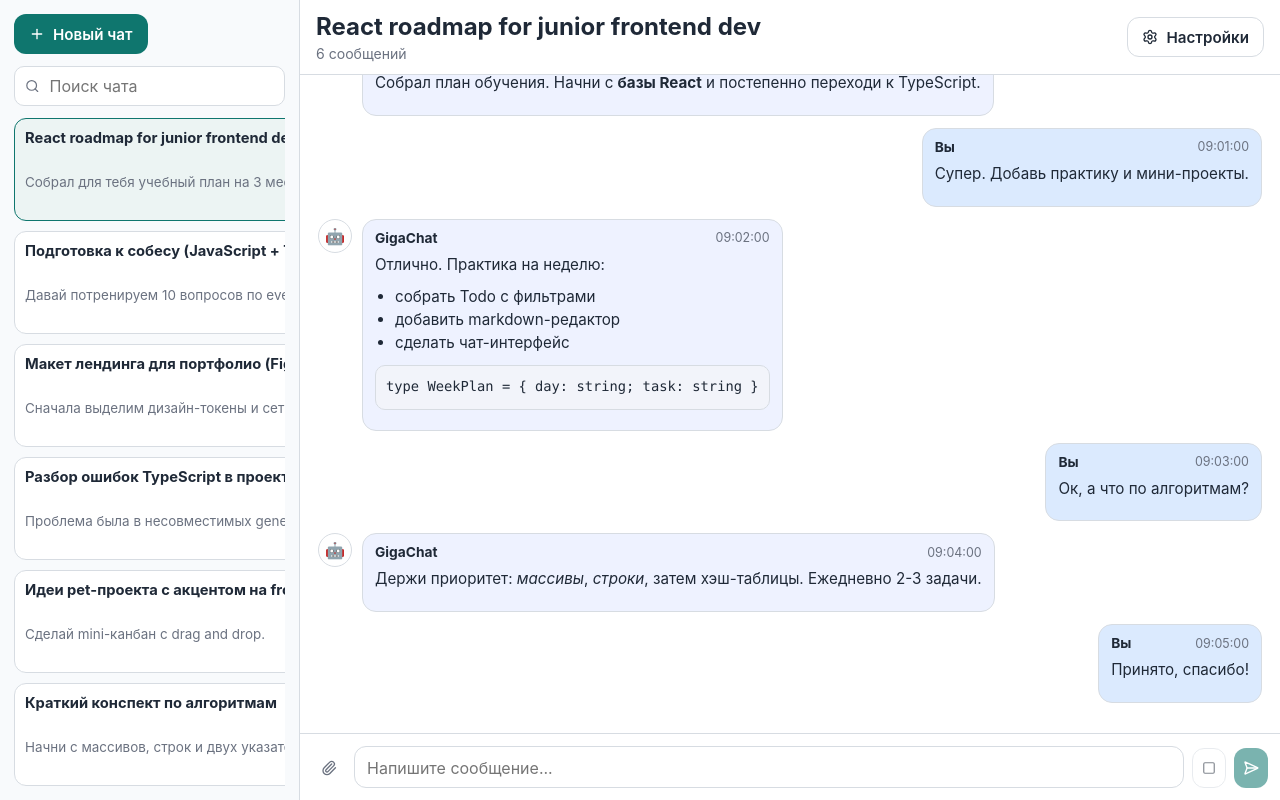
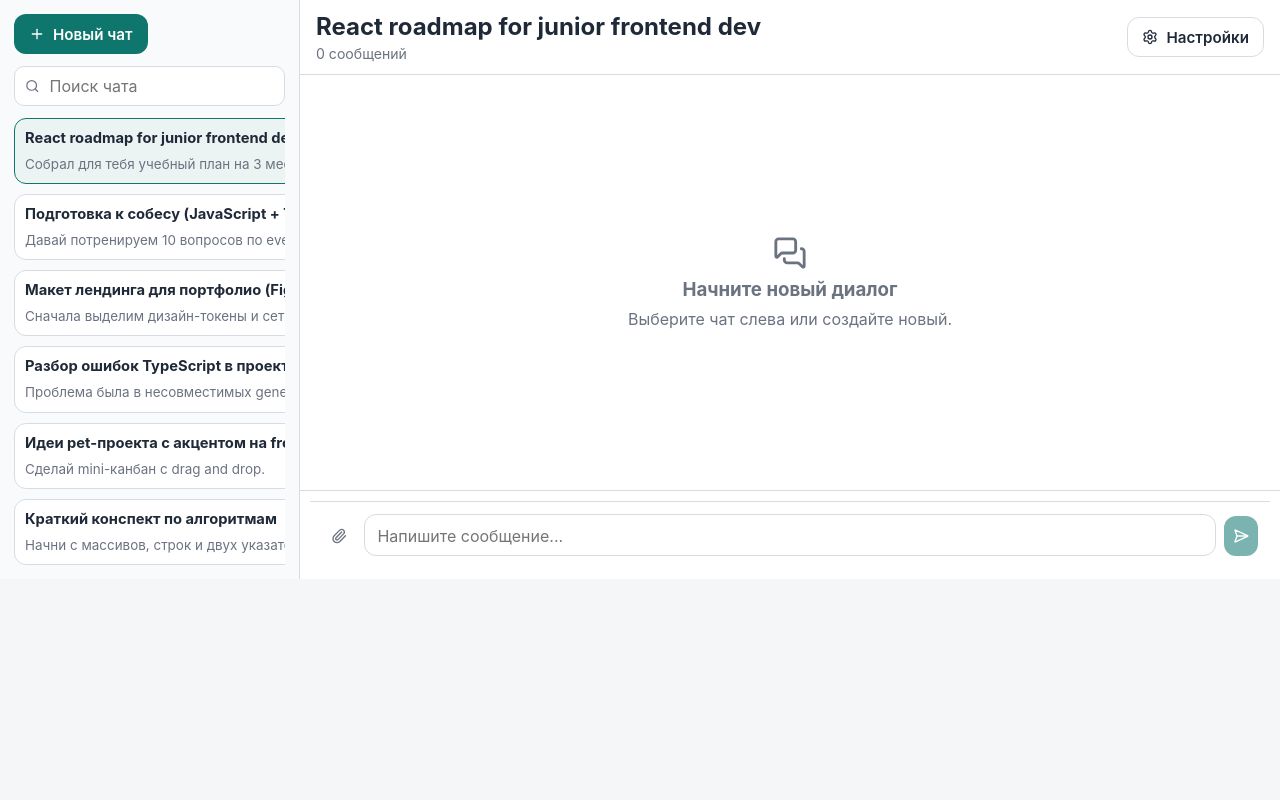
Before and after one commit to AsyncAssassin/gigachat-ui, a React app: page / in a window 1280 px wide. Both pictures are taken after typing "Sample123" into the empty fields and a click on the button "Войти". Built offline with nearby package versions, Linux system fonts and the light colour scheme; the HTML template or start-up script is replaced by a standard one.

Commit message:
feat: homework 4 self-check chat state hooks

```diff
--- a/src/App.tsx
+++ b/src/App.tsx
@@ -3,24 +3,17 @@ import { AuthForm } from './components/auth/AuthForm'
 import { AppLayout } from './components/layout/AppLayout'
 import { SettingsPanel } from './components/settings/SettingsPanel'
 import { mockChats } from './mocks/chats'
-import { mockMessages } from './mocks/messages'
 import { defaultSettings } from './mocks/settings'
-import type { Chat, Message } from './types/chat'
+import type { Chat } from './types/chat'
 import type { ThemeMode } from './types/common'
 import type { ChatSettings } from './types/settings'
-
-function createAssistantReply(prompt: string): string {
-  return `Понял запрос: **${prompt.slice(0, 80)}**\n\nВот быстрый ответ:\n- я учёл контекст чата\n- сформировал короткий план\n- могу продолжить подробнее по пунктам`;
-}
 
 export default function App() {
   const [isAuthenticated, setIsAuthenticated] = useState(false)
   const [chats, setChats] = useState<Chat[]>(mockChats)
-  const [messages, setMessages] = useState<Message[]>(mockMessages)
   const [activeChatId, setActiveChatId] = useState<string | null>(mockChats[0]?.id ?? null)
   const [isSidebarOpen, setIsSidebarOpen] = useState(false)
   const [isSettingsOpen, setIsSettingsOpen] = useState(false)
-  const [isTyping, setIsTyping] = useState(false)
   const [settings, setSettings] = useState<ChatSettings>(defaultSettings)
   const [theme, setTheme] = useState<ThemeMode>(defaultSettings.theme)
 
@@ -52,11 +45,6 @@ export default function App() {
     [chats, activeChatId],
   )
 
-  const activeMessages = useMemo(
-    () => messages.filter((message) => message.chatId === activeChatId),
-    [messages, activeChatId],
-  )
-
   const handleLogin = () => {
     setIsAuthenticated(true)
   }
@@ -76,13 +64,15 @@ export default function App() {
   }
 
   const handleDeleteChat = (chatId: string) => {
-    setChats((prev) => prev.filter((chat) => chat.id !== chatId))
-    setMessages((prev) => prev.filter((message) => message.chatId !== chatId))
+    setChats((prev) => {
+      const nextChats = prev.filter((chat) => chat.id !== chatId)
 
-    if (activeChatId === chatId) {
-      const nextChat = chats.find((chat) => chat.id !== chatId)
-      setActiveChatId(nextChat?.id ?? null)
-    }
+      if (activeChatId === chatId) {
+        setActiveChatId(nextChats[0]?.id ?? null)
+      }
+
+      return nextChats
+    })
   }
 
   const handleEditChat = (chatId: string) => {
@@ -93,57 +83,18 @@ export default function App() {
     )
   }
 
-  const handleSendMessage = (text: string) => {
-    if (!activeChatId) return
-
-    const userMessage: Message = {
-      id: `msg-${crypto.randomUUID()}`,
-      chatId: activeChatId,
-      role: 'user',
-      senderName: 'Вы',
-      content: text,
-      createdAt: new Date().toISOString(),
-    }
-
-    setMessages((prev) => [...prev, userMessage])
+  const handleChatPreviewChange = (chatId: string, lastMessage: string, timestamp: string) => {
     setChats((prev) =>
       prev.map((chat) =>
-        chat.id === activeChatId
+        chat.id === chatId
           ? {
               ...chat,
-              lastMessage: text,
-              lastMessageAt: new Date().toISOString(),
+              lastMessage,
+              lastMessageAt: timestamp,
             }
           : chat,
       ),
     )
-
-    setIsTyping(true)
-    window.setTimeout(() => {
-      const answer = createAssistantReply(text)
-      const assistantMessage: Message = {
-        id: `msg-${crypto.randomUUID()}`,
-        chatId: activeChatId,
-        role: 'assistant',
-        senderName: 'GigaChat',
-        content: answer,
-        createdAt: new Date().toISOString(),
-      }
-
-      setMessages((prev) => [...prev, assistantMessage])
-      setChats((prev) =>
-        prev.map((chat) =>
-          chat.id === activeChatId
-            ? {
-                ...chat,
-                lastMessage: answer,
-                lastMessageAt: new Date().toISOString(),
-              }
-            : chat,
-        ),
-      )
-      setIsTyping(false)
-    }, 900)
   }
 
   const handleSaveSettings = (nextSettings: ChatSettings) => {
@@ -168,8 +119,6 @@ export default function App() {
         chats={chats}
         activeChatId={activeChatId}
         activeChat={activeChat}
-        messages={activeMessages}
-        isTyping={isTyping}
         isSidebarOpen={isSidebarOpen}
         onOpenSidebar={() => setIsSidebarOpen(true)}
         onCloseSidebar={() => setIsSidebarOpen(false)}
@@ -180,8 +129,8 @@ export default function App() {
         onCreateChat={handleCreateChat}
         onDeleteChat={handleDeleteChat}
         onEditChat={handleEditChat}
-        onSendMessage={handleSendMessage}
         onOpenSettings={() => setIsSettingsOpen(true)}
+        onChatPreviewChange={handleChatPreviewChange}
       />
       {isSettingsOpen ? (
         <SettingsPanel
--- a/src/components/chat/ChatWindow.module.css
+++ b/src/components/chat/ChatWindow.module.css
@@ -37,6 +37,14 @@
   overflow: hidden;
 }
 
+.footer {
+  display: grid;
+  gap: 0.65rem;
+  padding: 0.65rem;
+  border-top: 1px solid var(--color-border);
+  background: var(--color-surface);
+}
+
 @media (max-width: 767px) {
   .header {
     padding: 10px 12px;
--- a/src/components/chat/ChatWindow.tsx
+++ b/src/components/chat/ChatWindow.tsx
@@ -1,5 +1,7 @@
+import { useEffect, useRef, useState } from 'react'
 import { Settings } from 'lucide-react'
-import type { Chat, Message as MessageType } from '../../types/chat'
+import type { Chat } from '../../types/chat'
+import type { Message } from '../../types/message'
 import { Button } from '../ui/Button'
 import { EmptyState } from './EmptyState'
 import { InputArea } from './InputArea'
@@ -8,19 +10,72 @@ import styles from './ChatWindow.module.css'
 
 interface ChatWindowProps {
   chat: Chat | null
-  messages: MessageType[]
-  isTyping: boolean
   onOpenSettings: () => void
-  onSendMessage: (text: string) => void
+  onChatPreviewChange?: (chatId: string, lastMessage: string, timestamp: string) => void
 }
 
-export function ChatWindow({
-  chat,
-  messages,
-  isTyping,
-  onOpenSettings,
-  onSendMessage,
-}: ChatWindowProps) {
+function generateId(): string {
+  if (typeof crypto !== 'undefined' && typeof crypto.randomUUID === 'function') {
+    return crypto.randomUUID()
+  }
+
+  return `${Date.now()}-${Math.random().toString(36).slice(2, 10)}`
+}
+
+function createAssistantReply(prompt: string): string {
+  return [
+    `Принял: "${prompt.slice(0, 80)}"`,
+    'Сделал быстрый ответ в учебном режиме.',
+    'Если нужно, могу продолжить подробнее по пунктам.',
+  ].join('\n')
+}
+
+export function ChatWindow({ chat, onOpenSettings, onChatPreviewChange }: ChatWindowProps) {
+  const [messages, setMessages] = useState<Message[]>([])
+  const [isLoading, setIsLoading] = useState(false)
+  const timeoutRef = useRef<ReturnType<typeof setTimeout> | null>(null)
+
+  useEffect(() => {
+    return () => {
+      if (timeoutRef.current) {
+        clearTimeout(timeoutRef.current)
+      }
+    }
+  }, [])
+
+  const handleSendMessage = (text: string) => {
+    if (!chat || isLoading) {
+      return
+    }
+
+    const userMessage: Message = {
+      id: generateId(),
+      role: 'user',
+      content: text,
+      timestamp: new Date().toISOString(),
+    }
+
+    setMessages((prev) => [...prev, userMessage])
+    onChatPreviewChange?.(chat.id, userMessage.content, userMessage.timestamp)
+    setIsLoading(true)
+
+    const delayMs = 1000 + Math.floor(Math.random() * 1000)
+
+    timeoutRef.current = setTimeout(() => {
+      const assistantMessage: Message = {
+        id: generateId(),
+        role: 'assistant',
+        content: createAssistantReply(text),
+        timestamp: new Date().toISOString(),
+      }
+
+      setMessages((prev) => [...prev, assistantMessage])
+      onChatPreviewChange?.(chat.id, assistantMessage.content, assistantMessage.timestamp)
+      setIsLoading(false)
+      timeoutRef.current = null
+    }, delayMs)
+  }
+
   return (
     <section className={styles.window}>
       <header className={styles.header}>
@@ -41,7 +96,7 @@ export function ChatWindow({
       <div className={styles.body}>
         {chat ? (
           messages.length > 0 ? (
-            <MessageList messages={messages} isTyping={isTyping} />
+            <MessageList messages={messages} isTyping={isLoading} />
           ) : (
             <EmptyState />
           )
@@ -50,7 +105,9 @@ export function ChatWindow({
         )}
       </div>
 
-      <InputArea disabled={!chat} onSend={onSendMessage} onStop={() => undefined} />
+      <div className={styles.footer}>
+        <InputArea disabled={!chat} isLoading={isLoading} onSend={handleSendMessage} />
+      </div>
     </section>
   )
 }
--- a/src/components/chat/InputArea.module.css
+++ b/src/components/chat/InputArea.module.css
@@ -3,7 +3,7 @@
   padding: 12px;
   display: grid;
   gap: 8px;
-  grid-template-columns: auto 1fr auto auto;
+  grid-template-columns: auto 1fr auto;
   align-items: end;
   background: var(--color-surface);
 }
@@ -20,10 +20,10 @@
 
 @media (max-width: 767px) {
   .area {
-    grid-template-columns: auto 1fr auto;
+    grid-template-columns: 1fr auto;
   }
 
-  .area > :nth-child(3) {
+  .area > :first-child {
     display: none;
   }
 }
--- a/src/components/chat/InputArea.tsx
+++ b/src/components/chat/InputArea.tsx
@@ -1,16 +1,16 @@
 import { useEffect, useRef, useState } from 'react'
-import { Paperclip, SendHorizontal, Square } from 'lucide-react'
+import { Paperclip, SendHorizontal } from 'lucide-react'
 import { autoSizeTextarea } from '../../utils/textareaAutoSize'
 import { Button } from '../ui/Button'
 import styles from './InputArea.module.css'
 
 interface InputAreaProps {
   disabled?: boolean
+  isLoading: boolean
   onSend: (text: string) => void
-  onStop: () => void
 }
 
-export function InputArea({ disabled = false, onSend, onStop }: InputAreaProps) {
+export function InputArea({ disabled = false, isLoading, onSend }: InputAreaProps) {
   const [text, setText] = useState('')
   const textareaRef = useRef<HTMLTextAreaElement | null>(null)
 
@@ -22,26 +22,39 @@ export function InputArea({ disabled = false, onSend, onStop }: InputAreaProps)
 
   const submit = () => {
     const nextText = text.trim()
-    if (!nextText || disabled) return
+
+    if (!nextText || disabled || isLoading) {
+      return
+    }
+
     onSend(nextText)
     setText('')
   }
 
+  const isSubmitDisabled = disabled || isLoading || !text.trim()
+
   return (
-    <div className={styles.area}>
+    <form
+      className={styles.area}
+      onSubmit={(event) => {
+        event.preventDefault()
+        submit()
+      }}
+    >
       <Button
         variant="ghost"
         iconOnly
         icon={<Paperclip size={16} />}
-        disabled={disabled}
+        disabled={disabled || isLoading}
         aria-label="Прикрепить файл"
+        type="button"
       />
 
       <textarea
         ref={textareaRef}
         rows={1}
         value={text}
-        disabled={disabled}
+        disabled={disabled || isLoading}
         placeholder="Напишите сообщение..."
         onChange={(event) => setText(event.target.value)}
         onKeyDown={(event) => {
@@ -53,21 +66,12 @@ export function InputArea({ disabled = false, onSend, onStop }: InputAreaProps)
       />
 
       <Button
-        variant="secondary"
-        iconOnly
-        icon={<Square size={14} />}
-        aria-label="Остановить ответ"
-        disabled
-        onClick={onStop}
-      />
-
-      <Button
         iconOnly
         icon={<SendHorizontal size={16} />}
         aria-label="Отправить сообщение"
-        disabled={disabled || !text.trim()}
-        onClick={submit}
+        disabled={isSubmitDisabled}
+        type="submit"
       />
-    </div>
+    </form>
   )
 }
--- a/src/components/chat/Message.tsx
+++ b/src/components/chat/Message.tsx
@@ -1,7 +1,7 @@
 import { Copy } from 'lucide-react'
 import ReactMarkdown from 'react-markdown'
 import remarkGfm from 'remark-gfm'
-import type { Message as MessageType } from '../../types/chat'
+import type { Message as MessageType } from '../../types/message'
 import { Button } from '../ui/Button'
 import styles from './Message.module.css'
 
@@ -30,8 +30,8 @@ export function Message({ message, variant }: MessageProps) {
 
       <div className={styles.bubble}>
         <div className={styles.meta}>
-          <strong>{message.senderName}</strong>
-          <span>{new Date(message.createdAt).toLocaleTimeString('ru-RU')}</span>
+          <strong>{isUser ? 'Вы' : 'Ассистент'}</strong>
+          <span>{new Date(message.timestamp).toLocaleTimeString('ru-RU')}</span>
         </div>
 
         <div className={styles.markdown}>
--- a/src/components/chat/MessageList.tsx
+++ b/src/components/chat/MessageList.tsx
@@ -1,5 +1,5 @@
 import { useEffect, useRef } from 'react'
-import type { Message as MessageType } from '../../types/chat'
+import type { Message as MessageType } from '../../types/message'
 import { Message } from './Message'
 import { TypingIndicator } from './TypingIndicator'
 import styles from './MessageList.module.css'
@@ -14,12 +14,16 @@ export function MessageList({ messages, isTyping }: MessageListProps) {
 
   useEffect(() => {
     bottomRef.current?.scrollIntoView({ behavior: 'smooth' })
-  }, [messages, isTyping])
+  }, [messages])
 
   return (
     <div className={styles.list}>
       {messages.map((message) => (
-        <Message key={message.id} message={message} variant={message.role} />
+        <Message
+          key={message.id}
+          message={message}
+          variant={message.role === 'user' ? 'user' : 'assistant'}
+        />
       ))}
 
       <TypingIndicator isVisible={isTyping} />
--- a/src/components/layout/AppLayout.tsx
+++ b/src/components/layout/AppLayout.tsx
@@ -1,5 +1,5 @@
 import { Menu } from 'lucide-react'
-import type { Chat, Message } from '../../types/chat'
+import type { Chat } from '../../types/chat'
 import { ChatWindow } from '../chat/ChatWindow'
 import { Sidebar } from '../sidebar/Sidebar'
 import { Button } from '../ui/Button'
@@ -9,8 +9,6 @@ interface AppLayoutProps {
   chats: Chat[]
   activeChatId: string | null
   activeChat: Chat | null
-  messages: Message[]
-  isTyping: boolean
   isSidebarOpen: boolean
   onOpenSidebar: () => void
   onCloseSidebar: () => void
@@ -18,16 +16,14 @@ interface AppLayoutProps {
   onCreateChat: () => void
   onEditChat: (chatId: string) => void
   onDeleteChat: (chatId: string) => void
-  onSendMessage: (text: string) => void
   onOpenSettings: () => void
+  onChatPreviewChange: (chatId: string, lastMessage: string, timestamp: string) => void
 }
 
 export function AppLayout({
   chats,
   activeChatId,
   activeChat,
-  messages,
-  isTyping,
   isSidebarOpen,
   onOpenSidebar,
   onCloseSidebar,
@@ -35,8 +31,8 @@ export function AppLayout({
   onCreateChat,
   onEditChat,
   onDeleteChat,
-  onSendMessage,
   onOpenSettings,
+  onChatPreviewChange,
 }: AppLayoutProps) {
   return (
     <main className={styles.layout}>
@@ -64,11 +60,10 @@ export function AppLayout({
         />
 
         <ChatWindow
+          key={activeChat?.id ?? 'chat-empty'}
           chat={activeChat}
-          messages={messages}
-          isTyping={isTyping}
           onOpenSettings={onOpenSettings}
-          onSendMessage={onSendMessage}
+          onChatPreviewChange={onChatPreviewChange}
         />
       </div>
     </main>
--- /dev/null
+++ b/src/types/message.ts
@@ -0,0 +1,8 @@
+export type MessageRole = 'user' | 'assistant'
+
+export interface Message {
+  id: string
+  role: MessageRole
+  content: string
+  timestamp: string
+}
```
